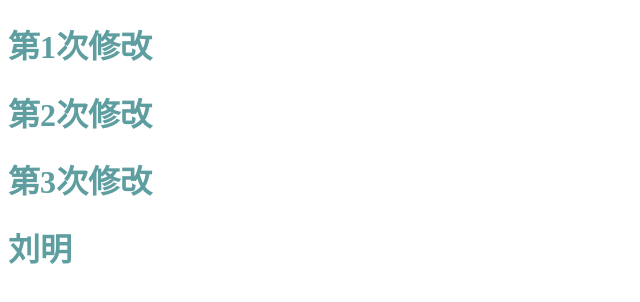
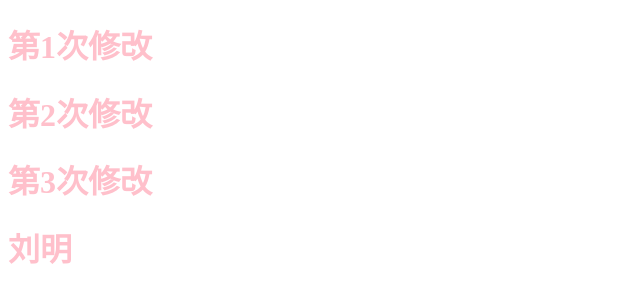
Before and after one commit to Mr-gaole/test-git, a plain HTML site: page index.html in a window 1280 px wide. Shown: the whole page, without its empty margins (0-640 px from the left). Drawn offline with Linux system fonts and the light colour scheme.

Commit message:
'第六次提交'

```diff
--- a/index.css
+++ b/index.css
@@ -1,3 +1,3 @@
 h1{
-    color: cadetblue;
+    color: pink;
 }
```
